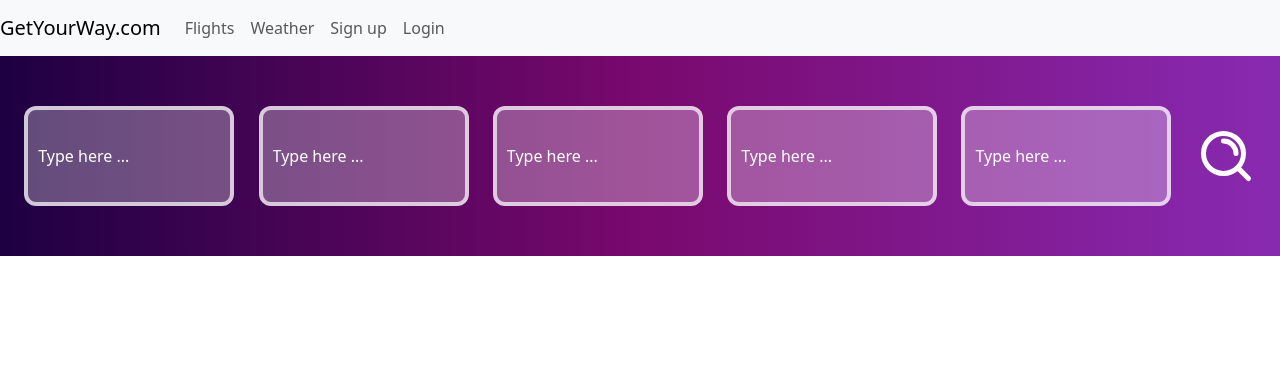
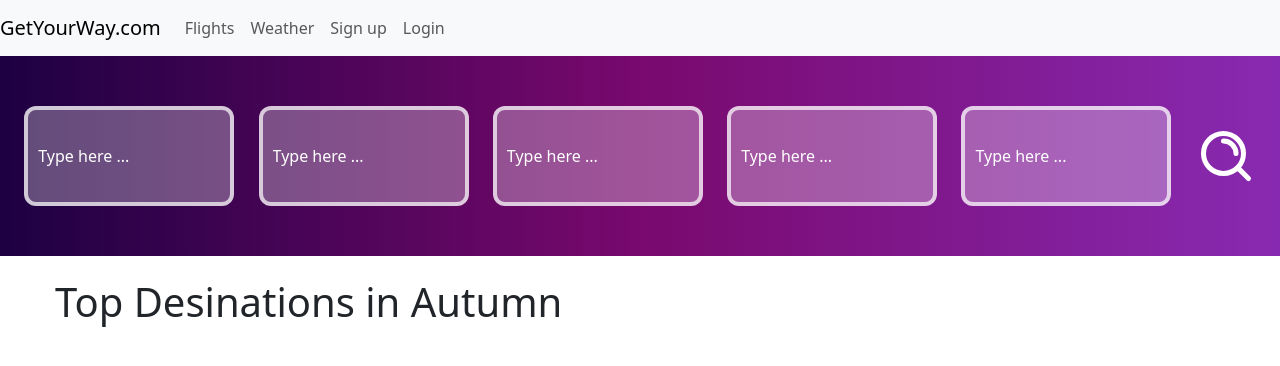
Before and after one commit to eclonghurst/SkyTwoFlyFront, a React (Create React App) app: page / in a window 1280 px wide. Shown: the top 366 px of the page. Built offline with nearby package versions, Linux system fonts and the light colour scheme.

Commit message:
Started hero section + fixed console error

```diff
--- a/src/App.js
+++ b/src/App.js
@@ -1,13 +1,15 @@
 import logo from './logo.svg';
 import './App.css';
-import AutocompleteButton from './Components/AutocompleteButton';
 import NavBar from './Components/NavBar';
 import ButtonBar from './Components/ButtonBar';
+import HeroTagline from './Components/HeroTagline';
+
 function App() {
   return (
     <>
     <NavBar/>
     <ButtonBar/>
+    <HeroTagline/>
     </>
   );
 }
--- /dev/null
+++ b/src/Components/HeroSectionCSS.css
@@ -0,0 +1,9 @@
+.heroTaglineContainer {
+    display: flex;
+    justify-content: left;
+    align-items: center;
+    width: 100%;
+    height: 100px;
+    padding-left: 55px;
+
+}
--- /dev/null
+++ b/src/Components/HeroTagline.jsx
@@ -0,0 +1,14 @@
+import React from 'react';
+import './HeroSectionCSS.css';
+
+function HeroTagline() {
+  return (
+    <>
+    <div className="heroTaglineContainer">
+        <h1>Top Desinations in Autumn</h1>
+    </div>
+    </>
+  )
+}
+
+export default HeroTagline
--- a/src/Components/SearchButton.jsx
+++ b/src/Components/SearchButton.jsx
@@ -4,11 +4,11 @@ import './ButtonCSS.css'
 function SearchButton() {
   return (
     <svg className="searchButton" viewBox="0 0 24 24" xmlns="http://www.w3.org/2000/svg" fill="none" stroke="#000000">
-        <g id="SVGRepo_bgCarrier" stroke-width="0"></g>
-        <g id="SVGRepo_tracerCarrier" stroke-linecap="round" stroke-linejoin="round"></g>
+        <g id="SVGRepo_bgCarrier" strokeWidth="0"></g>
+        <g id="SVGRepo_tracerCarrier" strokeLinecap="round" strokeLinejoin="round"></g>
         <g id="SVGRepo_iconCarrier">
         <path d="M11 6C13.7614 6 16 8.23858 16 11M16.6588 16.6549L21 21M19 11C19 15.4183 15.4183 19 11 19C6.58172 19 3 15.4183 3 11C3 6.58172 6.58172 3 11 3C15.4183 3 19 6.58172 19 11Z"
-        stroke="#ffffff" stroke-width="2" stroke-linecap="round" stroke-linejoin="round"></path></g></svg>
+        stroke="#ffffff" strokeWidth="2" strokeLinecap="round" strokeLinejoin="round"></path></g></svg>
   )
 }
 
```
Also changed, not shown: src/Components/HeroCarousel.jsx (added), src/Components/HeroCarouselCSS.css (added), 1 other file (tests, documents, lock files or other folders).
